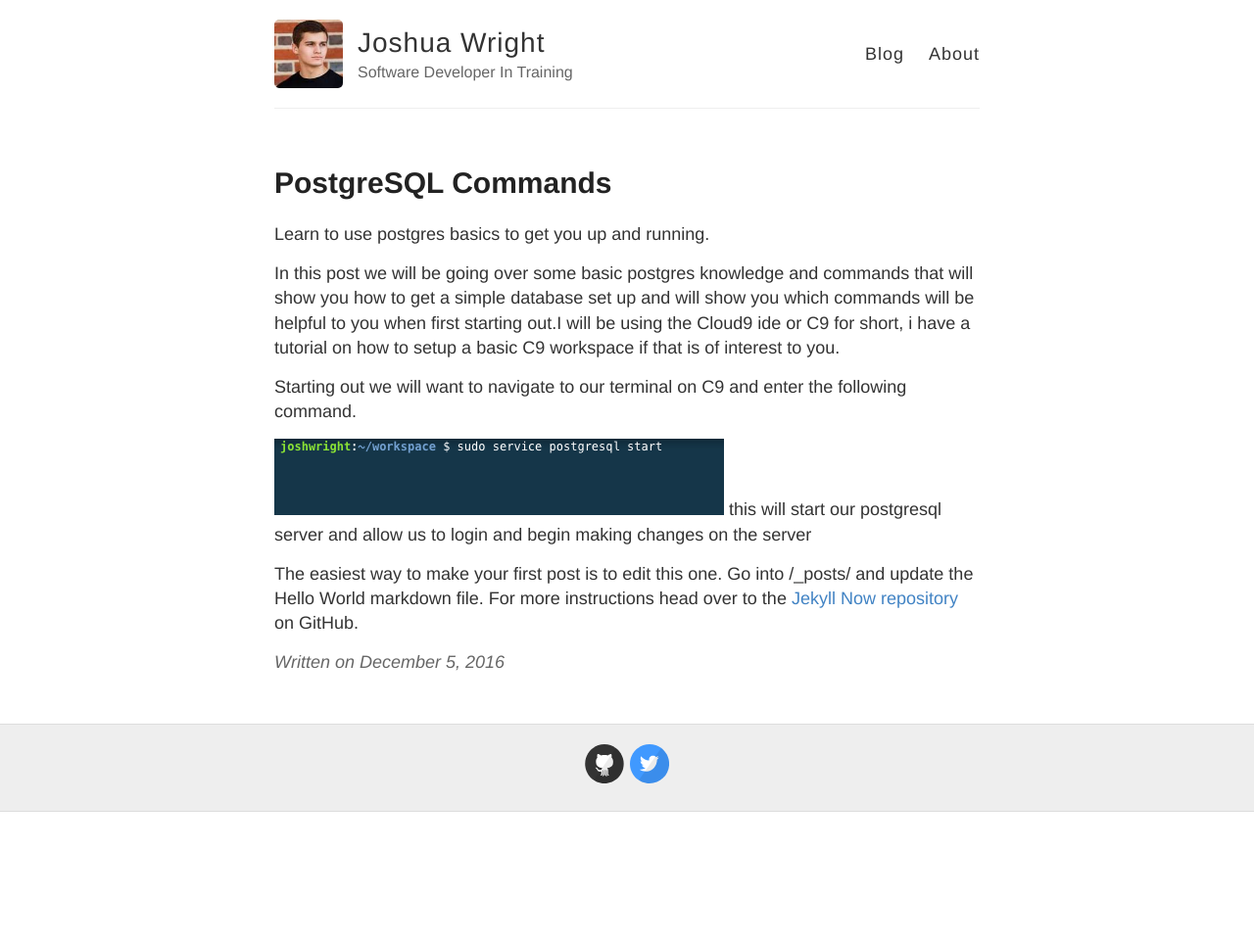
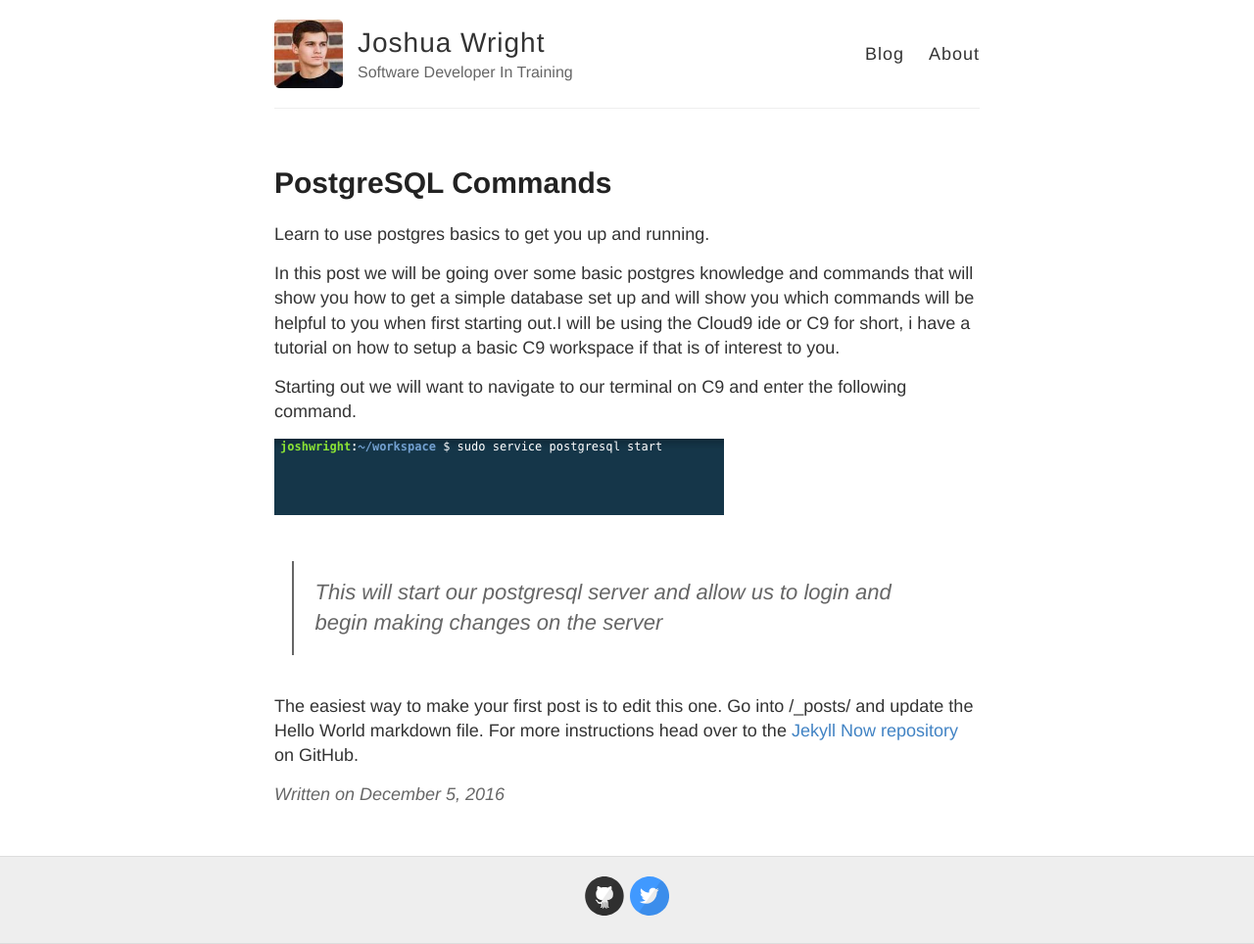
Before and after one commit to JoshTWright/devBlog, a Jekyll site: the page built from _posts/2016-12-5-PostgreSQLCommands.md, in a window 1280 px wide. Shown: the whole page at 98% size. Built offline with Jekyll 4.4.1, drawn with Linux system fonts in a browser that asks for light colours; before the commit the page ends 900 px from its top, so only the background shows below that.

```diff
--- a/_posts/2016-12-5-PostgreSQLCommands.md
+++ b/_posts/2016-12-5-PostgreSQLCommands.md
@@ -13,6 +13,7 @@ In this post we will be going over some basic postgres knowledge and commands th
 Starting out we will want to navigate to our terminal on C9 and enter the following command.
 
 ![_config.yml]({{ site.baseurl }}/images/pgstart.png)
-this will start our postgresql server and allow us to login and begin making changes on the server
+
+>This will start our postgresql server and allow us to login and begin making changes on the server
 
 The easiest way to make your first post is to edit this one. Go into /_posts/ and update the Hello World markdown file. For more instructions head over to the [Jekyll Now repository](https://github.com/barryclark/jekyll-now) on GitHub.
```
